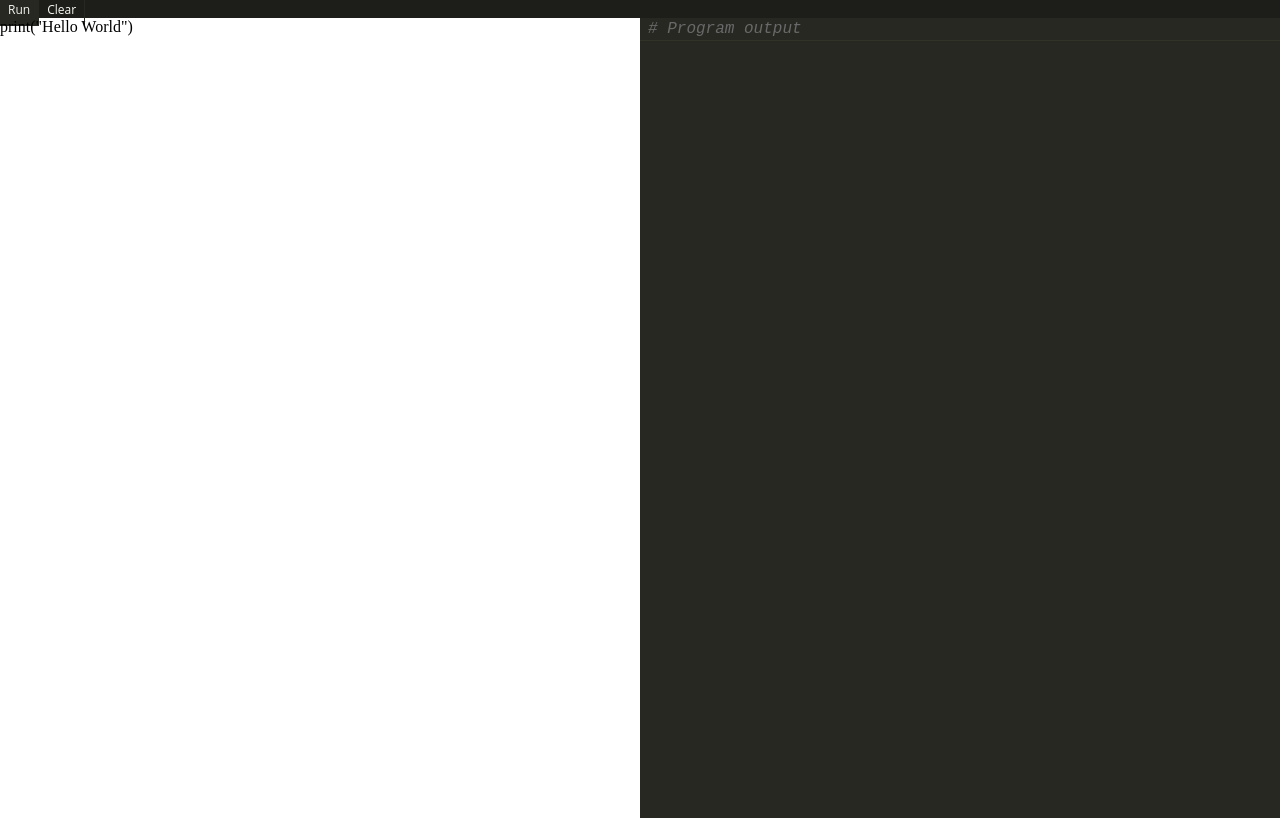
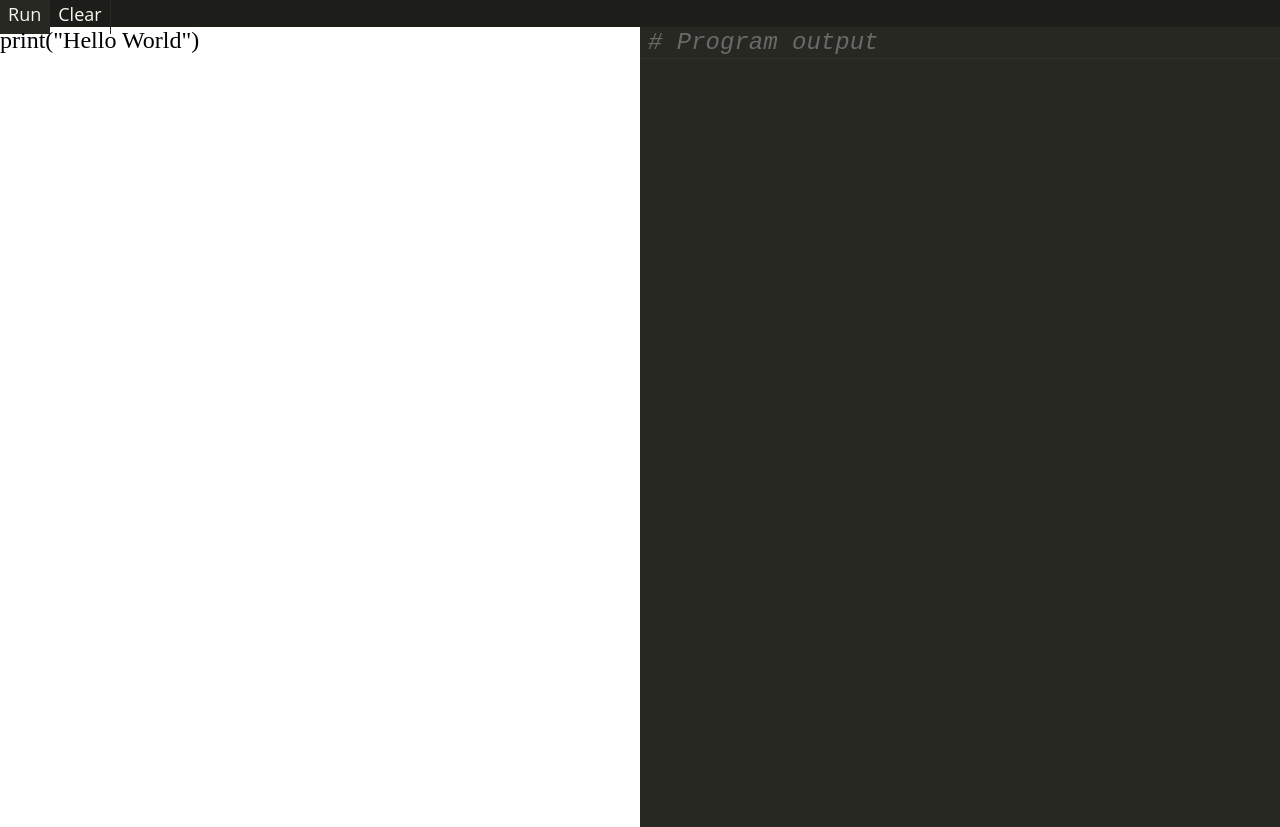
Before and after one commit to hrszpuk/PythonEditor, a plain HTML site: page index.html in a window 1280 px wide. Drawn offline with nearby package versions, Linux system fonts and the light colour scheme.

Commit message:
Fixed size bug

```diff
--- a/index.html
+++ b/index.html
@@ -27,6 +27,7 @@
     var editor = ace.edit("editor");
     editor.setTheme("ace/theme/monokai");
     editor.session.setMode("ace/mode/python");
+    editor.setFontSize(24)
 
     // Making a "run" shortcut
     editor.commands.addCommand({
--- a/style.css
+++ b/style.css
@@ -1,4 +1,5 @@
 body {
+    font-size: 24px;
     margin: 0;
 }
 
@@ -20,6 +21,7 @@ body {
     display: flex;
     justify-content: flex-start;
     align-items: center;
+    align-content: center;
     background-color: #1d1e19;
     color: #F8F8F2;
     list-style: none;
@@ -29,9 +31,10 @@ body {
 
 #editor-buttons li a {
     padding: 8px;
-    font-size: 12px;
+    font-size: 18px;
     font-family: "Open Sans", monospace;
     border-right: #272822 1px solid;
+    flex: inherit;
 }
 
 #editor-buttons li a:hover {
@@ -70,6 +73,7 @@ body {
     width: 96%;
     outline: none;
     height: 93%;
+    font-size: 16px;
 
     -webkit-box-shadow: none;
     -moz-box-shadow: none;
```
